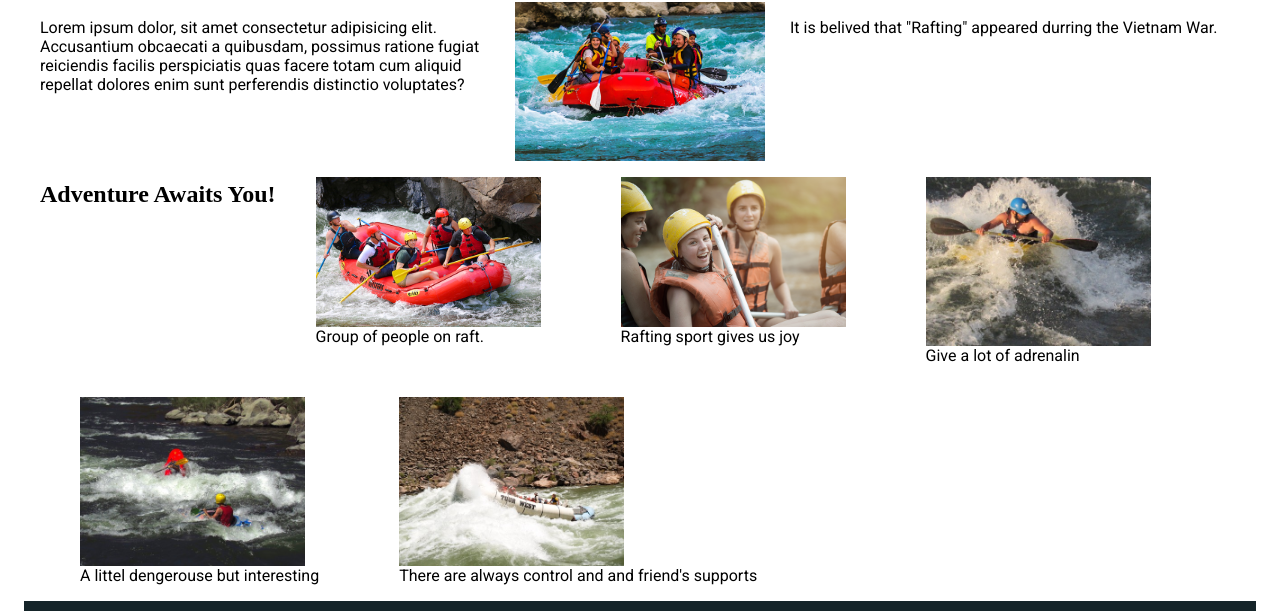
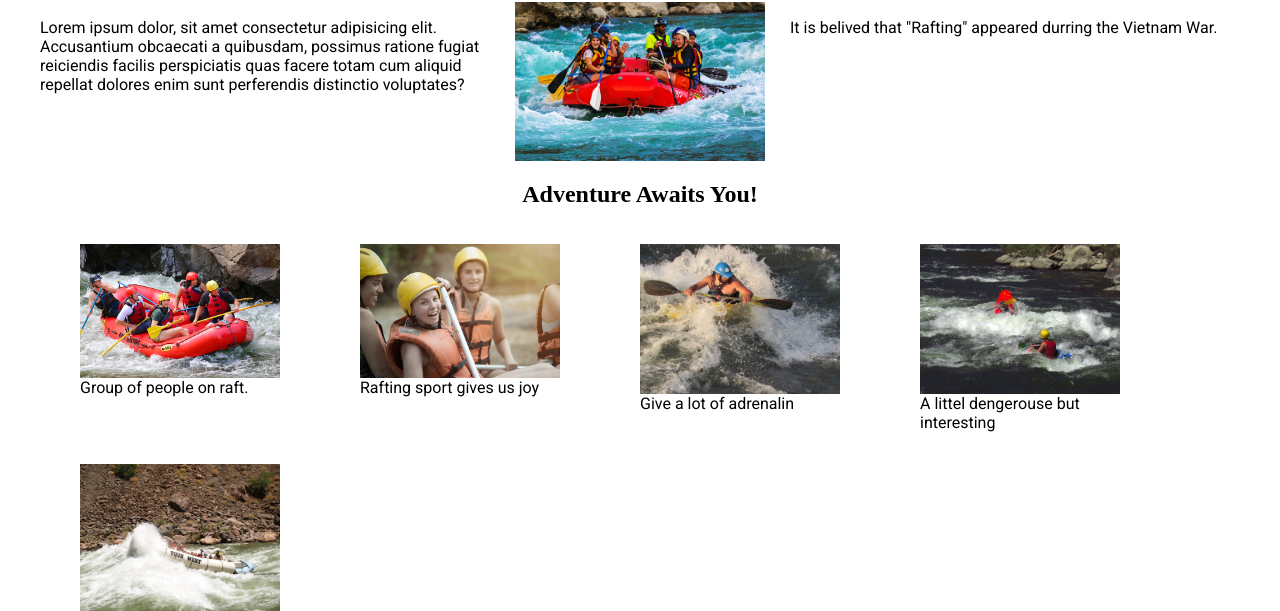
Before and after one commit to SimonArutunyan/wdd130, a plain HTML site: page wwr/about.html in a window 1280 px wide. Shown: the part 1023-1634 px from the top of the page. Drawn offline with Linux system fonts and the light colour scheme; a web font is replaced by a local one.

Commit message:
updated CSS file

```diff
--- a/wwr/styles/rafting.css
+++ b/wwr/styles/rafting.css
@@ -130,17 +130,17 @@ nav a:hover {
   flex-wrap: wrap;
 }
 
-.adventuer h2  {
+.adventure h2  {
   width: 100%;
   text-align: center;
 }
-.adventuer figure {
-  max-width: 225px;
+.adventure figure {
+  max-width: 200px;
   display: flex;
   flex-direction: column;
 }
 .adventure img {
-  max-width: 225px;
+  max-width: 200px;
   display: flex;
   flex-direction: column;
 }
```
